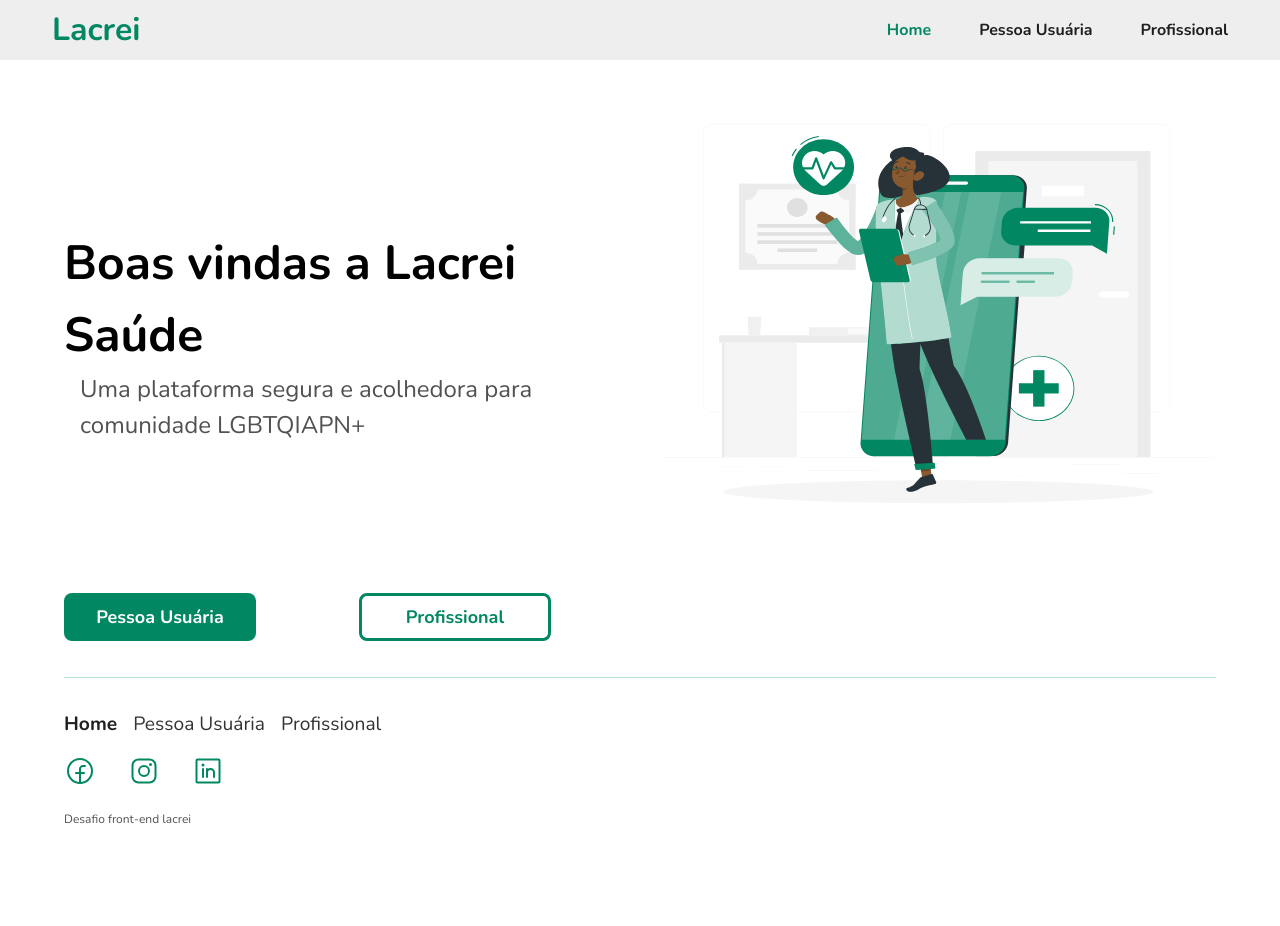
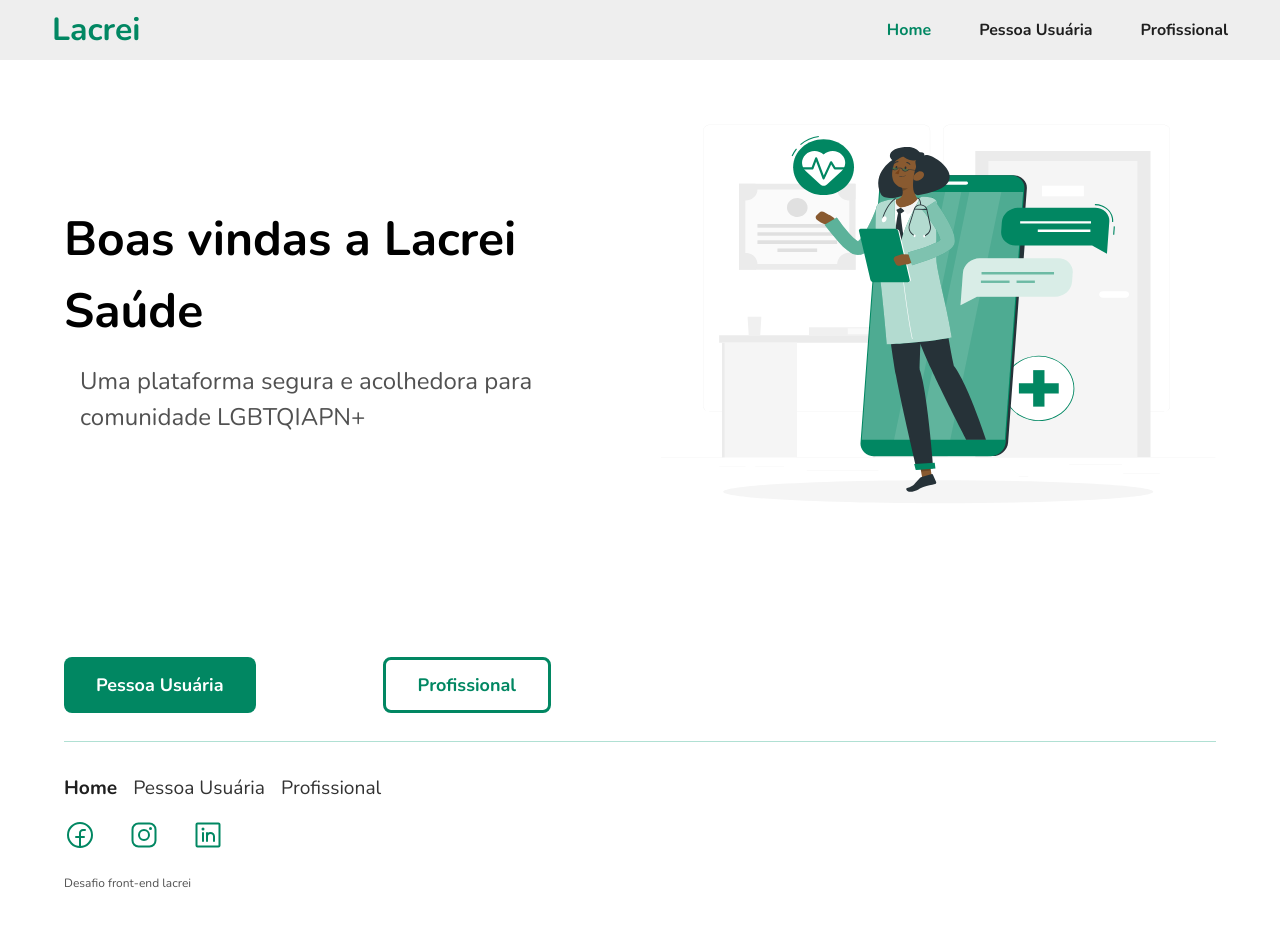
Before and after one commit to guilhermeabell/volunteer-challenge-frontend, a React (Vite) app: page / in a window 1280 px wide. Shown: the top 926 px of the page. Before the commit the page ends 900 px from the top, so only its background shows below. Built offline with nearby package versions, Linux system fonts and the light colour scheme.

Commit message:
style: adjusts layout

```diff
--- a/src/fragments/Button/styles.ts
+++ b/src/fragments/Button/styles.ts
@@ -10,15 +10,30 @@
   display: flex;
   align-items: center;
   justify-content: center;
-  padding: 10px 20px;
-  width: 192px;
   padding: 0.75rem 2rem;
+  min-width: 192px;
   height: 48px;
-  font-size: 1.125rem;
+  font-size: 1rem;
   font-weight: bold;
   border-radius: 8px;
   border: ${(props) => (props.hasBorder ? '3px solid' : 'none')};
   color: ${(props) => props.color || '#000'};
   background-color: ${(props) => props.bgColor || 'white'};
   cursor: pointer;
+
+  @media screen and (min-width: 768px) {
+    font-size: 1.125rem;
+    min-width: 240px;
+    height: 56px;
+  }
+
+  @media screen and (min-width: 1024px) {
+    min-width: 280px;
+    height: 64px;
+  }
+
+  @media screen and (min-width: 414px) {
+    min-width: 150px;
+    height: 56px;
+  }
 `
--- a/src/fragments/Main/styles.ts
+++ b/src/fragments/Main/styles.ts
@@ -6,29 +6,70 @@
 
 export const MainContainer = styled.div`
   display: flex;
+  flex-direction: column;
   align-items: center;
-  justify-content: space-between;
-  padding: 4rem 4rem 0px;
+  padding: 3rem 1.5rem;
+
+  @media screen and (min-width: 768px) {
+    flex-direction: row;
+    justify-content: space-between;
+    padding: 3rem;
+  }
+
+  @media screen and (min-width: 414px) {
+    padding: 4rem;
+  }
 `
 
 export const Content = styled.div`
   display: flex;
   flex-direction: column;
+  text-align: center;
+
+  @media screen and (min-width: 768px) {
+    text-align: left;
+  }
+
+  @media screen and (min-width: 414px) {
+    align-items: flex-start;
+    text-align: left;
+  }
 `
 
 export const Image = styled.img`
-  width: 555px;
-  height: 421px;
+  width: 100%;
+  max-width: 555px;
+  height: auto;
+
+  @media screen and (min-width: 768px) {
+    width: 555px;
+    height: 421px;
+  }
+
+  @media screen and (min-width: 414px) {
+    width: 100%;
+    height: auto;
+  }
 `
 
 export const Title = styled.h1`
-  font-size: 3rem;
+  font-size: 2.5rem;
+  margin-bottom: 1rem;
+
+  @media screen and (min-width: 414px) {
+    font-size: 3rem;
+  }
 `
 
 export const SubTitle = styled.h2<MainProps>`
   border-left: ${(props) => (props.hasBorderLeft ? '4px solid #018762' : 'none')};
   padding-left: 1rem;
-  font-size: 1.5rem;
+  font-size: 1.2rem;
   font-weight: normal;
   color: #515151;
+  margin-bottom: 2rem;
+
+  @media screen and (min-width: 414px) {
+    font-size: 1.5rem;
+  }
 `
--- a/src/pages/Home/styles.ts
+++ b/src/pages/Home/styles.ts
@@ -8,4 +8,9 @@
   padding: 0rem 4rem;
   max-height: 20px;
   max-width: 615px;
+
+  @media screen and (min-width: 768px) {
+    justify-content: space-between;
+    padding: 0rem 4rem;
+  }
 `
```
